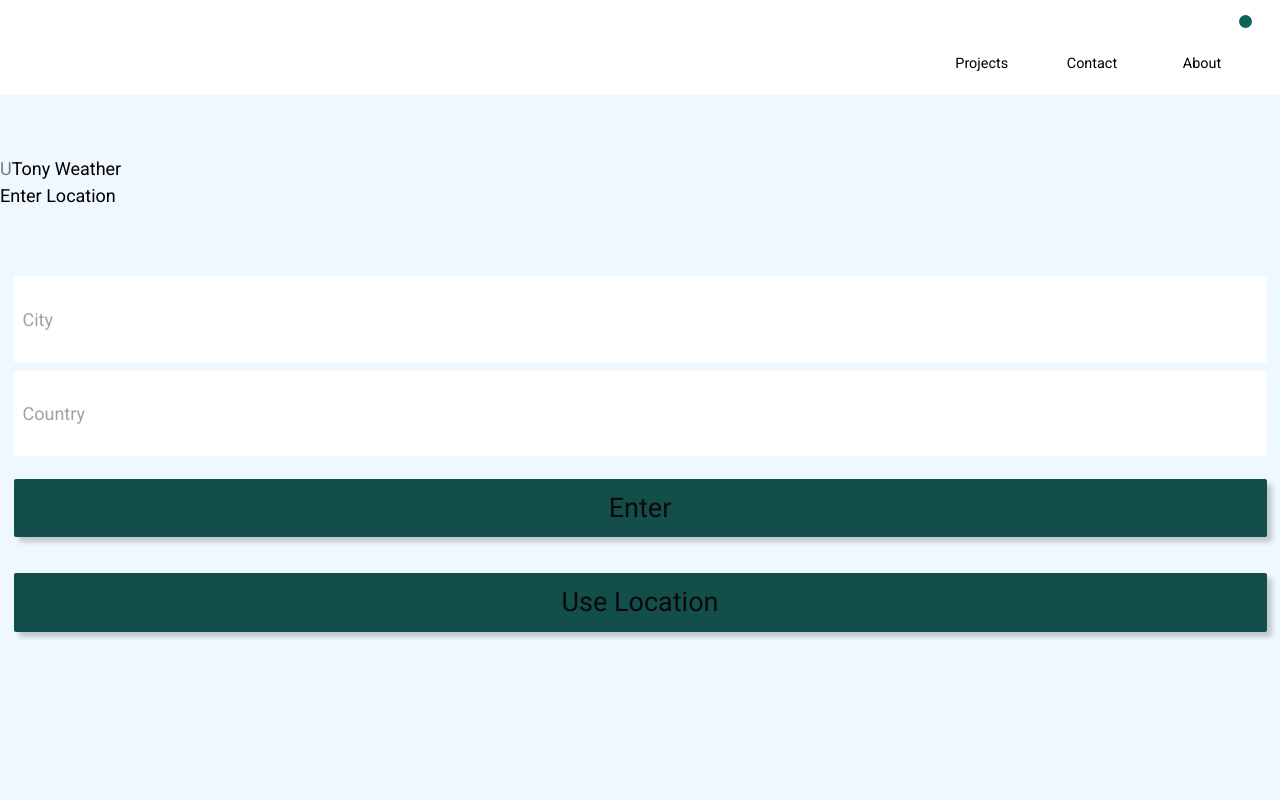
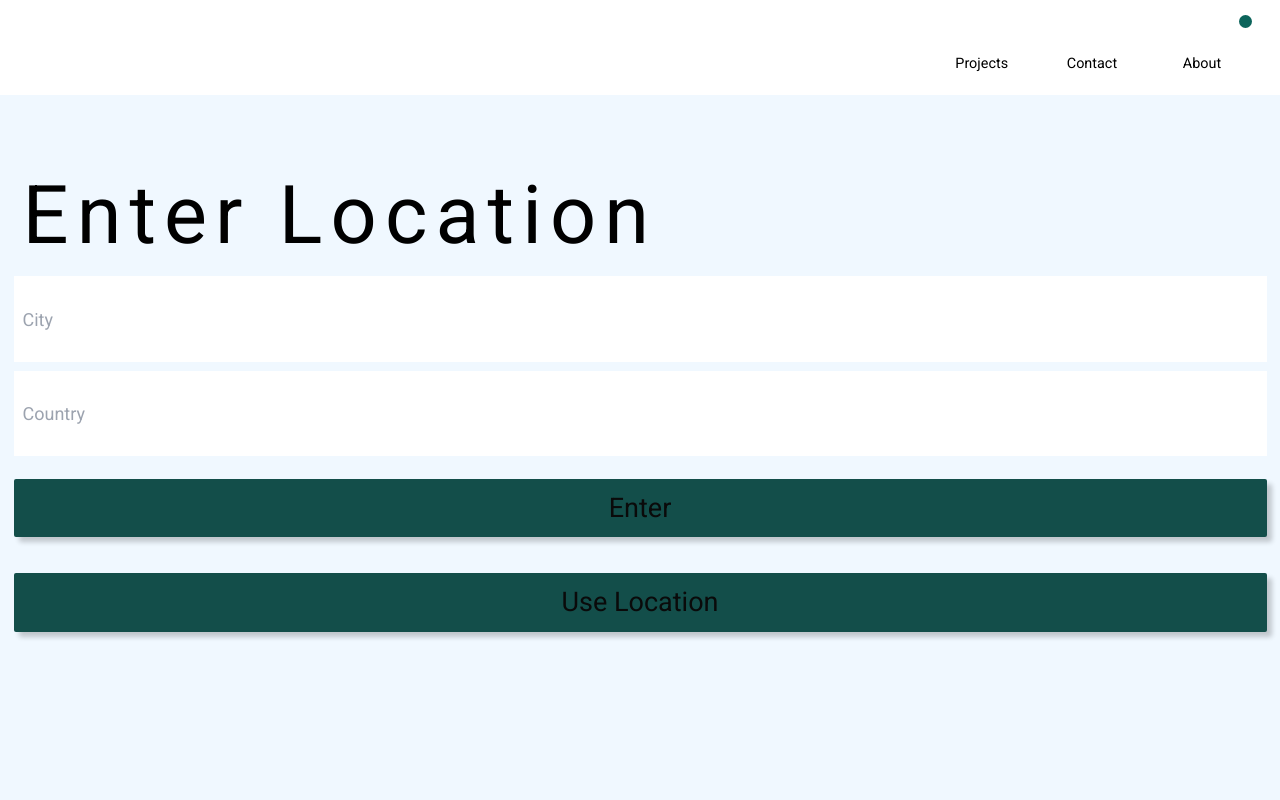
Before and after one commit to UtonyDev/utony-portfolio, a React (Vite) app: page /uweather in a window 1280 px wide. Shown: the top 800 px of the page. Built offline with nearby package versions, Linux system fonts and the light colour scheme.

Commit message:
Working on the UI for the location prompt

```diff
--- a/src/Pages/utonyweather/form.css
+++ b/src/Pages/utonyweather/form.css
@@ -1,7 +1,17 @@
+@import url("https://fonts.googleapis.com/css?family=Roboto&display=swap");
+
 @tailwind base;
 @tailwind components;
 @tailwind utilities;
 
+body {
+font-family: "Roboto", sans-serif;
+font-weight: 300;
+margin: 0;
+padding: 0;
+box-sizing: border-box;
+}
+
 .input {
     visibility: visible !important;
 }
--- a/src/Pages/utonyweather/locationForm.jsx
+++ b/src/Pages/utonyweather/locationForm.jsx
@@ -18,10 +18,9 @@ function LocationForm({ fetchData }) {
     }
 
     return (
-        <div className='place-content-center gridborder-2 border-indigo-500 rounded'>
-            <h1><span className="gb hid p-0 py-3">U</span>Tony Weather</h1>
+        <div className=' place-content-center gridborder-2 border-indigo-500 rounded'>
+            <h1><span className="gb gtxt p-5"> Enter Location </span></h1>
             <form onSubmit={handleSubmit} className='grid grid-rows-4 gap-2'>
-                Enter Location
                 <input className='mx-3 p-2' type="text" placeholder="City" value={city}
                 onChange={(e) => setCity(e.target.value)} />
 
@@ -29,7 +28,7 @@ function LocationForm({ fetchData }) {
                 onChange={(e) => setCountry(e.target.value)} />
 
                 <button className='mx-3 my-3 p-2 bg-teal-900' type="submit"> Enter </button>
-                <button className='mx-3 my-3 p-2 bg-teal-900' type="submit">Use Location</button>
+                <button className='mx-3 my-3 p-2 bg-teal-900' >Use Location</button>
 
             </form>
         </div>
--- a/src/Pages/utonyweather/uweather.jsx
+++ b/src/Pages/utonyweather/uweather.jsx
@@ -11,7 +11,7 @@ const UWeather = () => {
     const fetchData = async (city, country) => {
         try {
             setLoading(true); // Set loading state to true before fetching
-            const response = await fetch(`https://weather-api-server.onrender.com/api/weather?city=${city}&country=${country}`);
+            const response = await fetch(`http://localhost:3000/api/weather?city=${city}&country=${country}`);
 
             if (!response.ok) {
                 throw new Error('Network response was not ok');
@@ -46,7 +46,7 @@ const UWeather = () => {
     }
 
     return (
-        <div className='weather-app h-screen'>
+        <div className='weather-app h-screen '>
             {data && (
                 <div>
                     <h1>Weather for {data.city}, {data.country}</h1>
```
